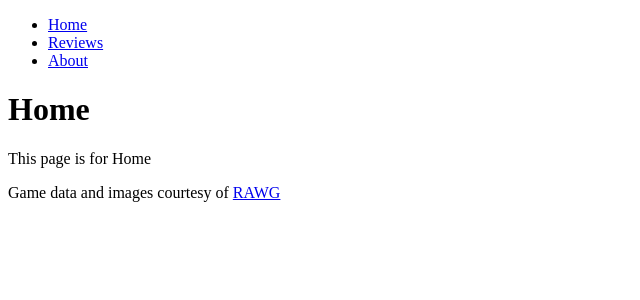
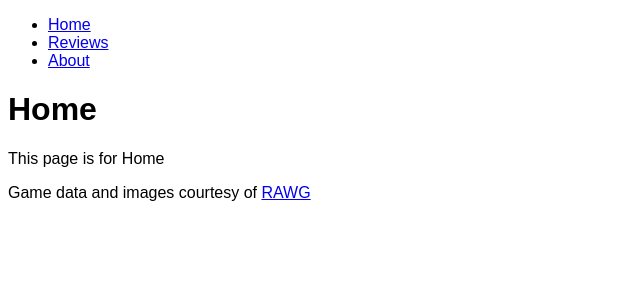
Before and after one commit to flugue/next-review, a Next.js app: page / in a window 1280 px wide. Shown: the top 300 px of the page, without its empty margins (0-640 px from the left). Built offline with nearby package versions, Linux system fonts and the light colour scheme.

Commit message:
added styles

```diff
--- /dev/null
+++ b/app/globals.css
@@ -0,0 +1,3 @@
+body{
+    font-family: sans-serif;
+}
--- a/app/layout.tsx
+++ b/app/layout.tsx
@@ -1,5 +1,6 @@
 import Link from "next/link";
 import { ReactNode } from "react";
+import './globals.css';
 
 interface LayoutProps {
   children: ReactNode;
```
